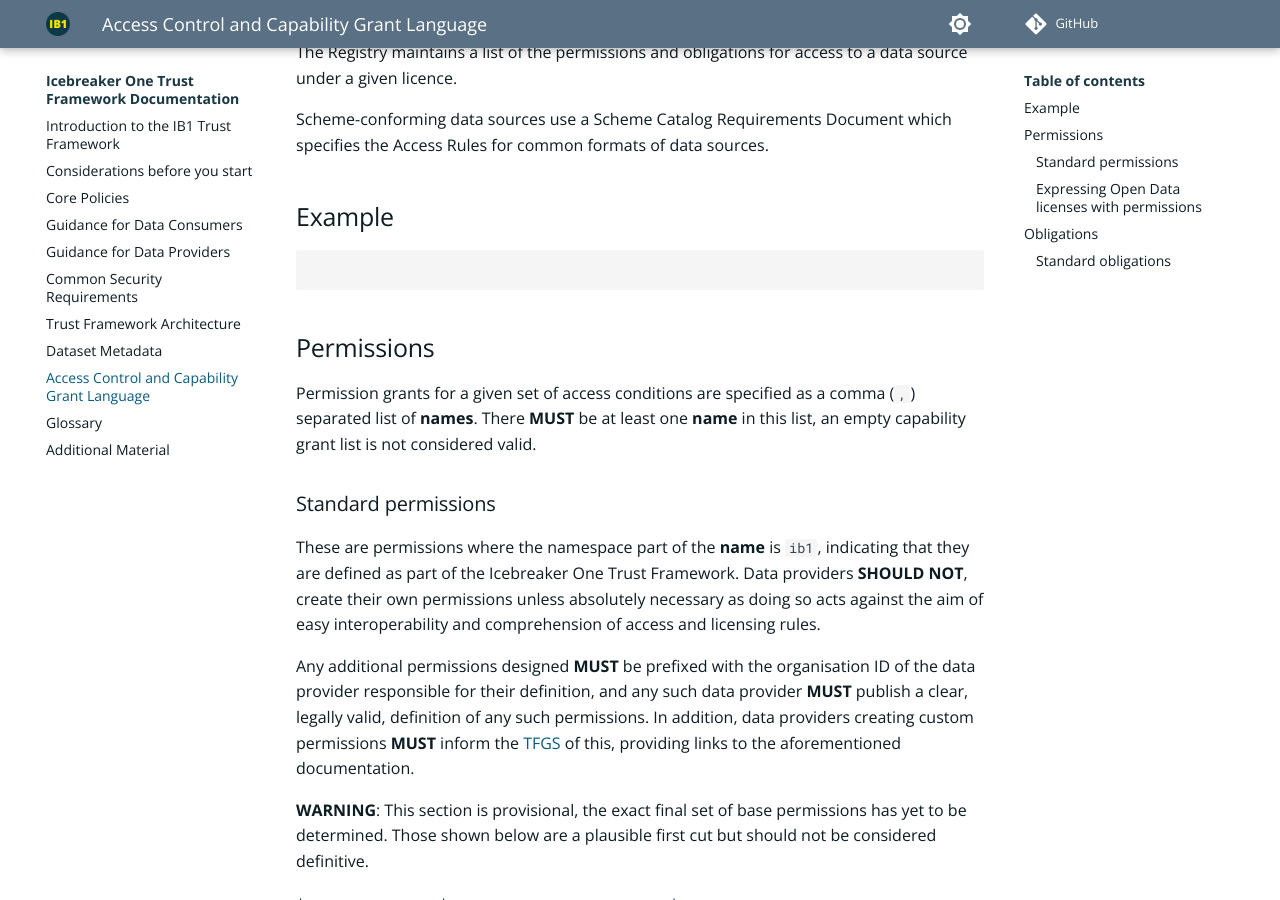
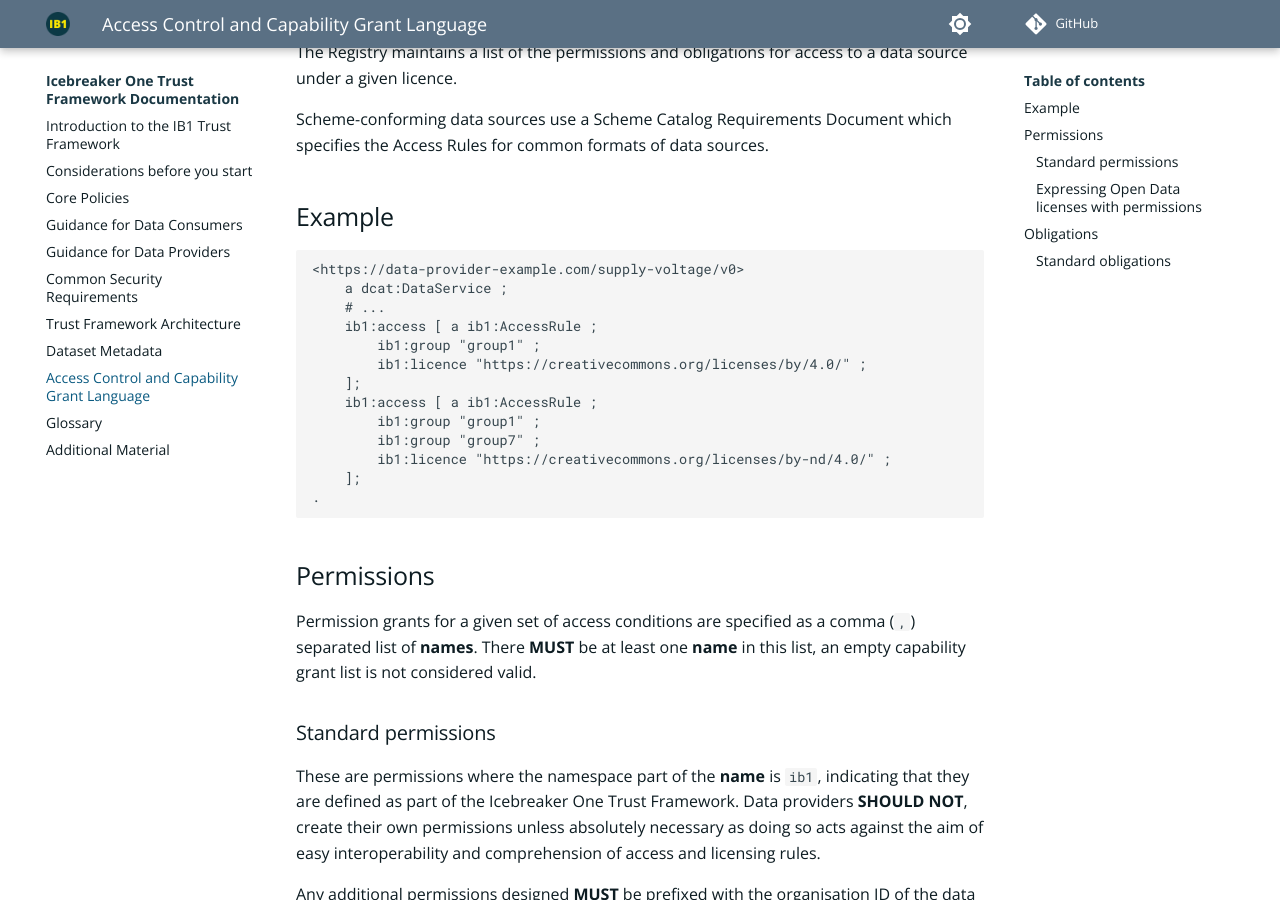
Before and after one commit to icebreakerone/ib1-technical-docs, an MkDocs documentation site: the page built from docs/access_control_specification.md, in a window 1280 px wide and 900 px high, scrolled down 325 px. Built offline with MkDocs 1.6.1 and Material for MkDocs 9.7.7, drawn with Linux system fonts in a browser that asks for light colours; plug-ins that fetch from the network failed and are left out; comment, search, counter and statistics services are not loaded; the version menu is left out.

Commit message:
docs/access_control_specification.md updated from https://stackedit.net/

````diff
--- a/docs/access_control_specification.md
+++ b/docs/access_control_specification.md
@@ -11,7 +11,19 @@ Scheme-conforming data sources use a Scheme Catalog Requirements Document which
 ## Example
 
 ```
-
+<https://data-provider-example.com/supply-voltage/v0>
+    a dcat:DataService ;
+	# ...
+    ib1:access [ a ib1:AccessRule ;
+        ib1:group "group1" ;
+        ib1:licence "https://creativecommons.org/licenses/by/4.0/" ;
+    ];
+    ib1:access [ a ib1:AccessRule ;
+        ib1:group "group1" ;
+        ib1:group "group7" ;
+        ib1:licence "https://creativecommons.org/licenses/by-nd/4.0/" ;
+    ];
+.
 ```
 
 
````
Also changed, not shown: other parts of docs/access_control_specification.md (+1 -1 lines).
